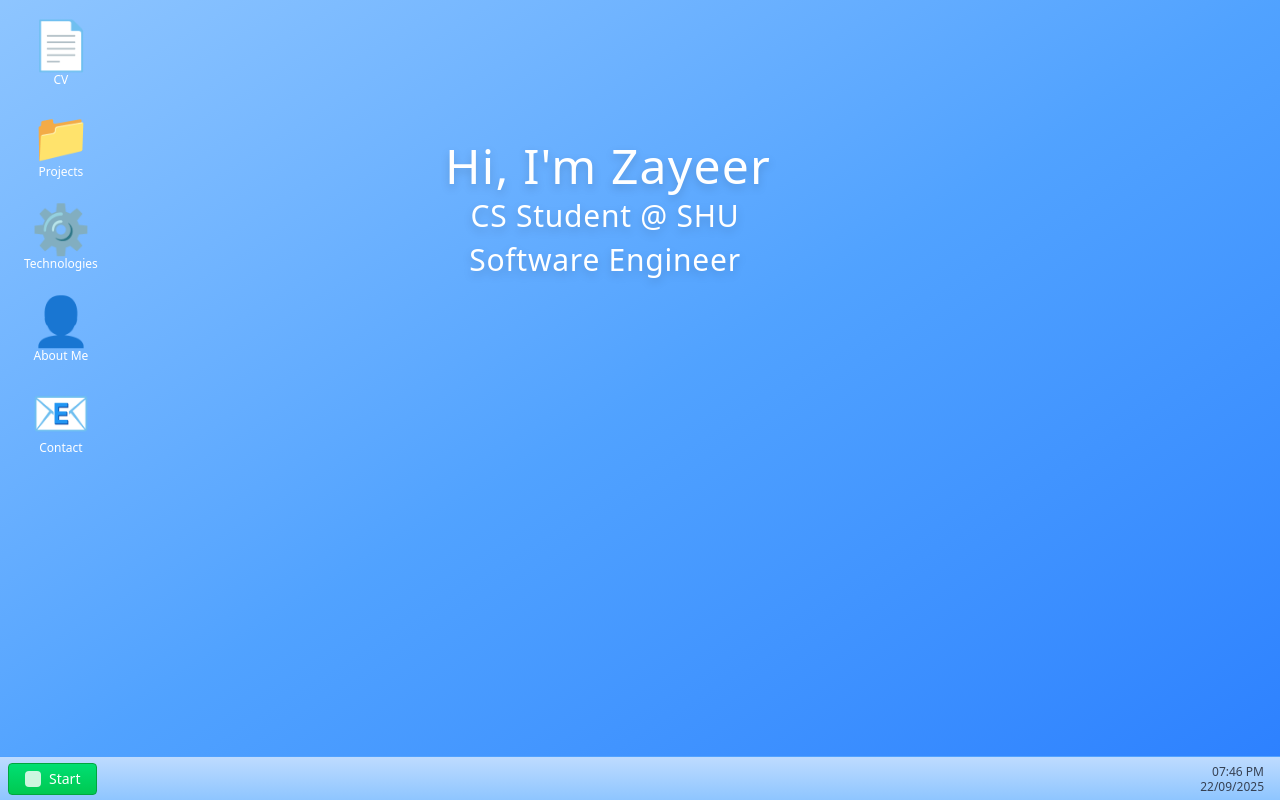
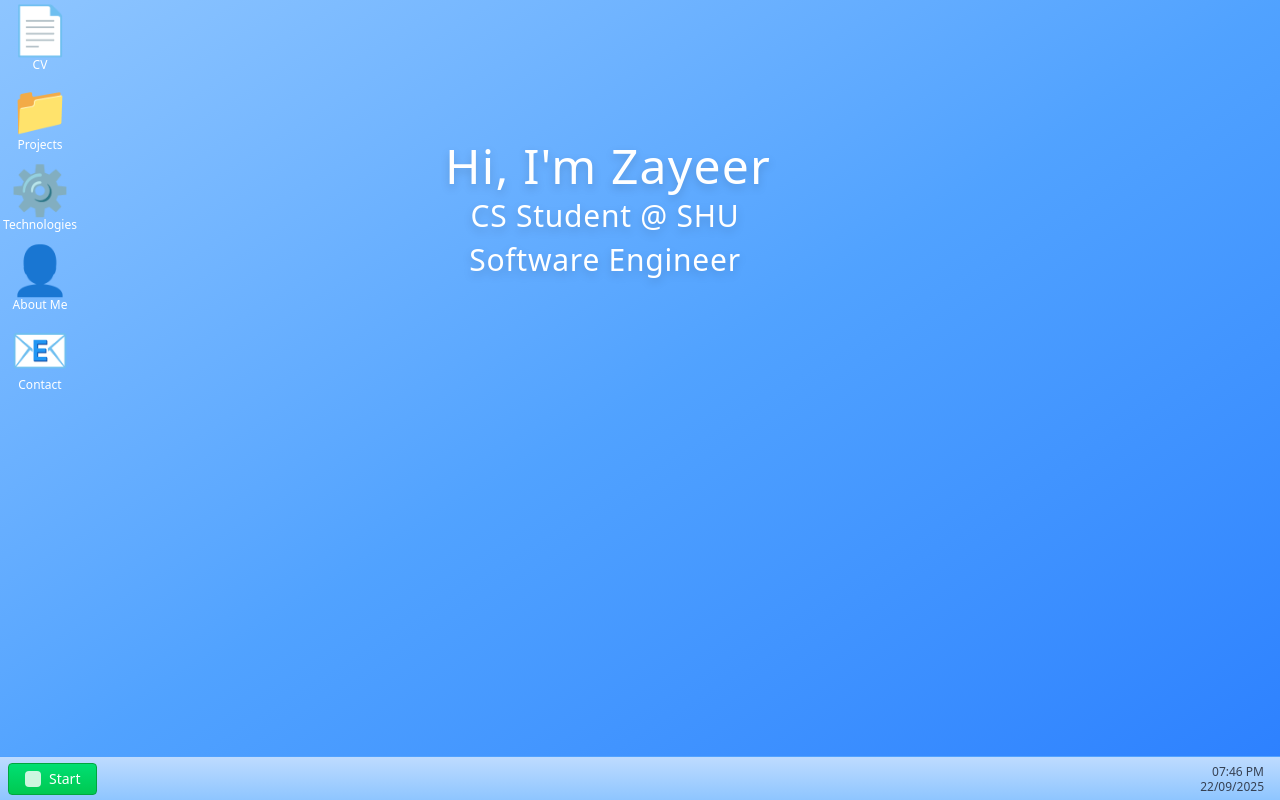
Before and after one commit to Zayeer-S/portfolio, a Next.js app: page / in a window 1280 px wide. Built offline with nearby package versions, Linux system fonts and the light colour scheme.

Commit message:
feat: make desktop icons draggable

```diff
--- a/src/app/page.tsx
+++ b/src/app/page.tsx
@@ -4,7 +4,7 @@ import { useWindowManager } from '@/hooks/useWindowManager';
 import { useTheme } from '@/contexts/ThemeContext';
 import { getThemeClasses } from '@/styles/themes';
 import Window from '@/components/desktop/Window';
-import DesktopIcon from '@/components/desktop/DesktopIcon';
+import DesktopGrid from '@/components/desktop/DesktopGrid';
 import StartMenu from '@/components/desktop/StartMenu';
 import Taskbar from '@/components/desktop/Taskbar';
 import TypewriterIntro from '@/components/desktop/TypewriterIntro';
@@ -40,38 +40,41 @@ export default function Home() {
 
       <TypewriterIntro theme={theme} />
 
-      <div className="absolute top-4 left-4 grid grid-cols-1 gap-4">
-        <DesktopIcon
-          icon="📄"
-          label="CV"
-          onClick={() => window.open('/Zayeer Sultan - CV.pdf')}
-          hoverClass={styles.desktop.iconHover}
-        />
-        <DesktopIcon
-          icon="📁"
-          label="Projects"
-          onClick={() => openWindow('projects')}
-          hoverClass={styles.desktop.iconHover}
-        />
-        <DesktopIcon
-          icon="⚙️"
-          label="Technologies"
-          onClick={() => openWindow('technologies')}
-          hoverClass={styles.desktop.iconHover}
-        />
-        <DesktopIcon
-          icon="👤"
-          label="About Me"
-          onClick={() => openWindow('about')}
-          hoverClass={styles.desktop.iconHover}
-        />
-        <DesktopIcon
-          icon="📧"
-          label="Contact"
-          onClick={() => openWindow('contact')}
-          hoverClass={styles.desktop.iconHover}
-        />
-      </div>
+      <DesktopGrid
+        icons={[
+          {
+            id: 'cv',
+            icon: '📄',
+            label: 'CV',
+            onClick: () => window.open('/Zayeer Sultan - CV.pdf')
+          },
+          {
+            id: 'projects',
+            icon: '📁',
+            label: 'Projects',
+            onClick: () => openWindow('projects')
+          },
+          {
+            id: 'technologies',
+            icon: '⚙️',
+            label: 'Technologies',
+            onClick: () => openWindow('technologies')
+          },
+          {
+            id: 'about',
+            icon: '👤',
+            label: 'About Me',
+            onClick: () => openWindow('about')
+          },
+          {
+            id: 'contact',
+            icon: '📧',
+            label: 'Contact',
+            onClick: () => openWindow('contact')
+          }
+        ]}
+        hoverClass={styles.desktop.iconHover}
+      />
 
       <Window
         id="projects"
--- /dev/null
+++ b/src/components/desktop/DesktopGrid.tsx
@@ -0,0 +1,219 @@
+import { useState, useEffect } from 'react';
+import DesktopIcon from './DesktopIcon';
+
+interface DesktopGridProps {
+  icons: Array<{
+    id: string;
+    icon: string;
+    label: string;
+    onClick: () => void;
+  }>;
+  hoverClass?: string;
+}
+
+export default function DesktopGrid({
+  icons,
+  hoverClass
+}: DesktopGridProps) {
+  const cellSize = 80;
+  const STORAGE_KEY = 'desktop-icon-positions';
+
+  // Track hydration to prevent the SSR mismatch
+  const [isClient, setIsClient] = useState(false);
+
+  // Grid dimensions based on viewport size
+  const [gridDimensions, setGridDimensions] = useState({ cols: 8, rows: 10 });
+
+  const loadSavedPositions = () => {
+    if (!isClient) return null;
+    try {
+      const saved = localStorage.getItem(STORAGE_KEY);
+      return saved ? JSON.parse(saved) : null;
+    } catch (error) {
+      console.error('Failed to load icon positions:', error);
+      return null;
+    }
+  };
+
+  const savePositions = (gridState: (string | null)[][]) => {
+    if (!isClient) return; // Only access localStorage on client side to prevent the server side error
+    try {
+      localStorage.setItem(STORAGE_KEY, JSON.stringify(gridState));
+    } catch (error) {
+      console.error('Failed to save icon positions:', error);
+    }
+  };
+
+  useEffect(() => {
+    setIsClient(true);
+  }, []);
+
+  useEffect(() => {
+    const updateGridDimensions = () => {
+      const cols = Math.floor(window.innerWidth / cellSize);
+      const rows = Math.floor((window.innerHeight - 44) / cellSize); // 44(px) is taskbar height
+      setGridDimensions({ cols, rows });
+    };
+
+    updateGridDimensions();
+    window.addEventListener('resize', updateGridDimensions);
+
+    return () => window.removeEventListener('resize', updateGridDimensions);
+  }, []);
+
+  // Track icons; note how we load with a default grid for SSR then load saved positions after hydration
+  const [gridState, setGridState] = useState<(string | null)[][]>(() => {
+    return Array(10).fill(null).map(() => Array(8).fill(null));
+  });
+
+  useEffect(() => {
+    if (isClient) {
+      const savedPositions = loadSavedPositions();
+      if (savedPositions && savedPositions.length > 0) {
+        setGridState(savedPositions);
+      }
+    }
+  }, [isClient]);
+
+  // Update grid state when dimensions change
+  useEffect(() => {
+    setGridState(prevGrid => {
+      const newGrid = Array(gridDimensions.rows).fill(null).map(() => Array(gridDimensions.cols).fill(null));
+
+      for (let r = 0; r < Math.min(prevGrid.length, gridDimensions.rows); r++) {
+        for (let c = 0; c < Math.min(prevGrid[0]?.length || 0, gridDimensions.cols); c++) {
+          if (prevGrid[r] && prevGrid[r][c]) {
+            newGrid[r][c] = prevGrid[r][c];
+          }
+        }
+      }
+
+      // Place any icons that don't have positions yet
+      const placedIcons = new Set();
+      newGrid.forEach(row => row.forEach(cell => {
+        if (cell) placedIcons.add(cell);
+      }));
+
+      const unplacedIcons = icons.filter(icon => !placedIcons.has(icon.id));
+      let currentRow = 0, currentCol = 0;
+
+      for (const icon of unplacedIcons) {
+        while (currentRow < gridDimensions.rows && newGrid[currentRow][currentCol] !== null) {
+          currentRow++;
+          if (currentRow >= gridDimensions.rows) {
+            currentRow = 0;
+            currentCol++;
+          }
+        }
+
+        if (currentCol < gridDimensions.cols && currentRow < gridDimensions.rows) {
+          newGrid[currentRow][currentCol] = icon.id;
+        }
+      }
+
+      savePositions(newGrid);
+      return newGrid;
+    });
+  }, [gridDimensions, icons]);
+
+  const [draggedIcon, setDraggedIcon] = useState<string | null>(null);
+
+  const handleDrop = (e: React.DragEvent, row: number, col: number) => {
+    e.preventDefault();
+    setHoveredCell(null);
+    const data = e.dataTransfer.getData('text/plain');
+    const [draggedIconEmoji, draggedLabel] = data.split('|');
+
+    const draggedIconObj = icons.find(icon =>
+      icon.icon === draggedIconEmoji && icon.label === draggedLabel
+    );
+
+    if (!draggedIconObj) return;
+
+    setGridState(prevGrid => {
+      const newGrid = prevGrid.map(row => [...row]);
+
+      // Remove icon from its current position
+      for (let r = 0; r < gridDimensions.rows; r++) {
+        for (let c = 0; c < gridDimensions.cols; c++) {
+          if (newGrid[r][c] === draggedIconObj.id) {
+            newGrid[r][c] = null;
+          }
+        }
+      }
+
+      // Place icon in new position (if empty)
+      if (newGrid[row][col] === null) {
+        newGrid[row][col] = draggedIconObj.id;
+      }
+
+      savePositions(newGrid);
+      return newGrid;
+    });
+  };
+
+  const handleDragOver = (e: React.DragEvent) => {
+    e.preventDefault();
+    e.dataTransfer.dropEffect = 'move';
+  };
+
+  const [hoveredCell, setHoveredCell] = useState<string | null>(null);
+
+  const handleDragEnter = (e: React.DragEvent, row: number, col: number) => {
+    e.preventDefault();
+    setHoveredCell(`${row}-${col}`);
+  };
+
+  // Remove hover if we're leaving this cell but not entering a child
+  const handleDragLeave = (e: React.DragEvent, row: number, col: number) => {
+    if (!e.currentTarget.contains(e.relatedTarget as Node)) {
+      setHoveredCell(null);
+    }
+  };
+
+  const getIconById = (id: string) => {
+    return icons.find(icon => icon.id === id);
+  };
+
+  return (
+    <div
+      className="absolute inset-0 grid gap-0"
+      style={{
+        gridTemplateColumns: `repeat(${gridDimensions.cols}, ${cellSize}px)`,
+        gridTemplateRows: `repeat(${gridDimensions.rows}, ${cellSize}px)`,
+        paddingBottom: '44px', // Taskbar width
+      }}
+    >
+      {/* Render grid cells as drop zones */}
+      {Array(gridDimensions.rows).fill(null).map((_, row) =>
+        Array(gridDimensions.cols).fill(null).map((_, col) => {
+          // Safety check to prevent undefined access
+          const iconId = gridState[row] && gridState[row][col] ? gridState[row][col] : null;
+          const icon = iconId ? getIconById(iconId) : null;
+
+          return (
+            <div
+              key={`${row}-${col}`}
+              className={`w-20 h-20 border border-transparent rounded transition-colors ${
+                hoveredCell === `${row}-${col}` ? 'bg-white/20' : ''
+              }`}
+              onDrop={(e) => handleDrop(e, row, col)}
+              onDragOver={handleDragOver}
+              onDragEnter={(e) => handleDragEnter(e, row, col)}
+              onDragLeave={(e) => handleDragLeave(e, row, col)}
+            >
+              {icon && (
+                <DesktopIcon
+                  icon={icon.icon}
+                  label={icon.label}
+                  onClick={icon.onClick}
+                  hoverClass={hoverClass}
+                />
+              )}
+            </div>
+          );
+        })
+      )}
+    </div>
+  );
+}
--- a/src/components/desktop/DesktopIcon.tsx
+++ b/src/components/desktop/DesktopIcon.tsx
@@ -1,15 +1,29 @@
 import { DesktopIconProps } from '@/types';
 
 export default function DesktopIcon({ icon, label, onClick, hoverClass }: DesktopIconProps) {
+  // Add/Remove the select/hover color appropriately
+  const handleDragStart = (e: React.DragEvent) => {
+    e.dataTransfer.setData('text/plain', `${icon}|${label}`);
+    e.dataTransfer.effectAllowed = 'move';
+    e.currentTarget.classList.add('opacity-50');
+  };
+
+  const handleDragEnd = (e: React.DragEvent) => {
+    e.currentTarget.classList.remove('opacity-50');
+  };
+
   return (
     <div
-      className={`flex flex-col items-center px-1 py-1 ${hoverClass || 'hover:bg-gray-500/30'} cursor-pointer rounded group`}
+      draggable
+      onDragStart={handleDragStart}
+      onDragEnd={handleDragEnd}
+      className={`flex flex-col items-center px-1 py-1 ${hoverClass || 'hover:bg-gray-500/30'} cursor-pointer rounded group transition-opacity`}
       onDoubleClick={onClick}
     >
-      <div className="w-10 h-12 mb-1 flex items-center justify-center text-5xl">
+      <div className="w-10 h-12 mb-1 flex items-center justify-center text-5xl pointer-events-none">
         {icon}
       </div>
-      <span className="text-white text-xs text-center group-hover px-1 rounded">
+      <span className="text-white text-xs text-center group-hover px-1 rounded pointer-events-none">
         {label}
       </span>
     </div>
```
